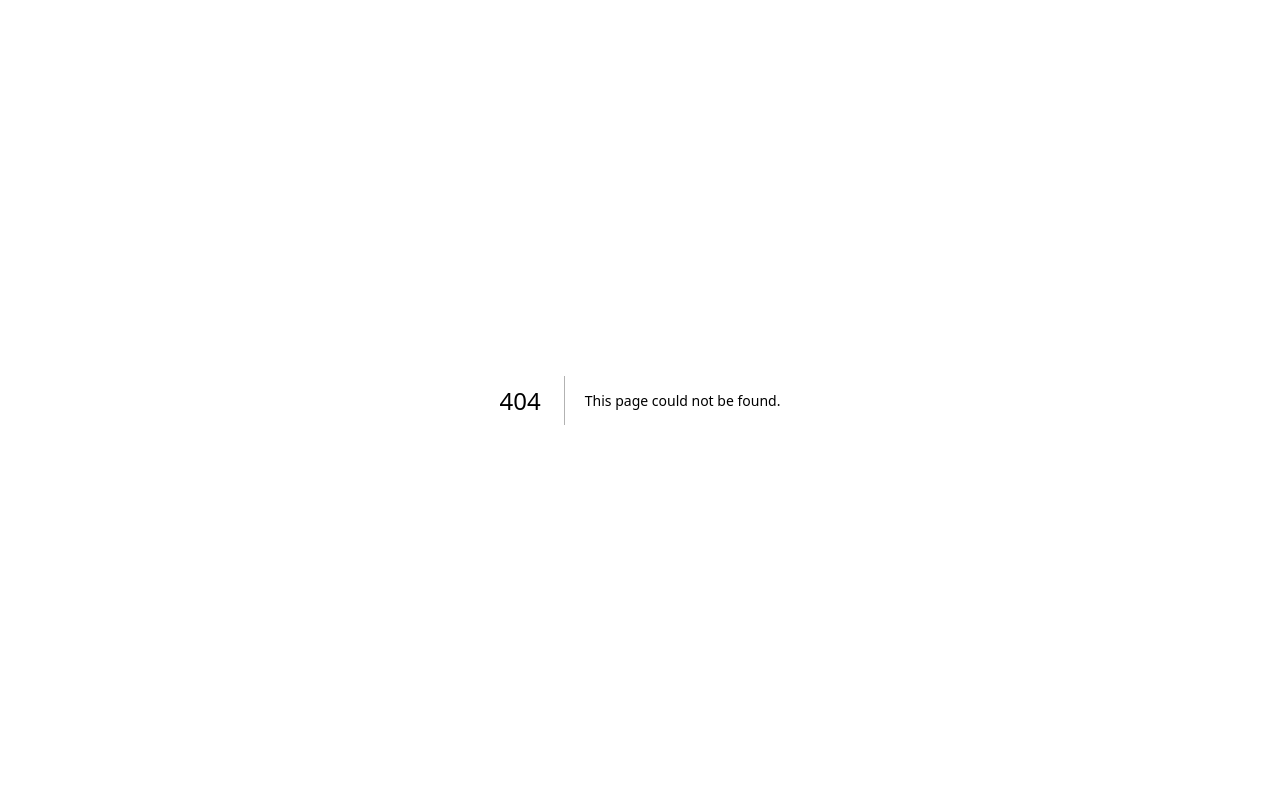
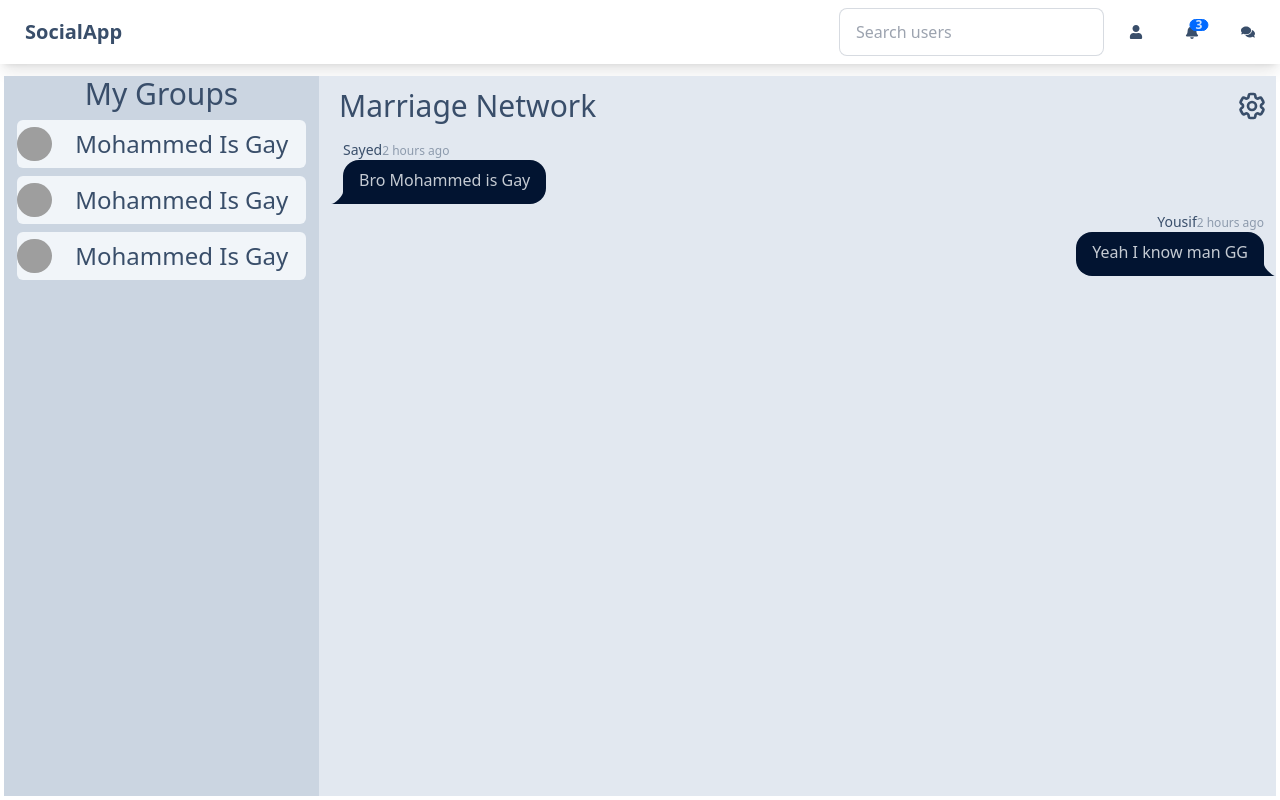
Before and after one commit to Mohamed-2196/social-network, a Next.js app: page /group/1 in a window 1280 px wide. Before the commit this address had no page. Built offline with nearby package versions, Linux system fonts and the light colour scheme; grey boxes are pictures that could not be loaded.

Commit message:
Group Progress

```diff
--- /dev/null
+++ b/app/components/MakeGroup.tsx
@@ -0,0 +1,63 @@
+"use client";
+import React, { useState } from "react";
+
+function MakeGroup() {
+  const [newGroupPopup, setNewGroupPopup] = useState(false);
+
+  return (
+    <>
+      <div>
+        <button
+          className="btn btn-md btn-outline mr-3 btn-primary"
+          onClick={() => setNewGroupPopup(true)}
+        >
+          + New Group
+        </button>
+      </div>
+      {newGroupPopup ? (
+        <>
+          <div className="flex gap-2 items-center  flex-col fixed right-32 h-11/12 w-96 bg-slate-200 border-2 rounded-md border-solid border-blue-400">
+            <div className="flex w-full justify-between m-2">
+              <h1 className="text-2xl m-1">Create Group</h1>
+              <button
+                className="btn btn-md btn-outline mr-3 btn-primary"
+                onClick={() => setNewGroupPopup(false)}
+              >
+                Close
+              </button>
+            </div>
+            <form className="w-full" action="">
+              <div className="flex flex-col items-center">
+                <p>Group Title</p>
+                <input
+                  className="w-11/12"
+                  type="text"
+                  name="group-title"
+                  placeholder="Title"
+                  required
+                ></input>
+              </div>
+              <div>
+                <div className="flex flex-col items-center">
+                  <p>Group Description</p>
+                  <input
+                    className="w-11/12"
+                    type="text"
+                    name="grouop-desc"
+                    placeholder="Description"
+                    required
+                  ></input>
+                </div>
+              </div>
+            </form>
+            <br></br>
+          </div>
+        </>
+      ) : (
+        ""
+      )}
+    </>
+  );
+}
+
+export default MakeGroup;
--- /dev/null
+++ b/app/components/NewGroup.tsx
@@ -0,0 +1,49 @@
+"use client";
+import React, { useState } from "react";
+
+function NewGroup() {
+  const [newGroupPopup, setNewGroupPopup] = useState(false);
+
+  return (
+    <>
+      <div>
+        <button
+          className="btn btn-md btn-outline mr-3 btn-primary"
+          onClick={() => setNewGroupPopup(true)}
+        >
+          + New Group
+        </button>
+      </div>
+      {newGroupPopup ? (
+        <>
+          <div className="flex gap-2 items-center  flex-col fixed right-32 h-11/12 w-96 bg-slate-200 border-2 rounded-md border-solid border-blue-400">
+            <div className="flex w-full justify-between m-2">
+              <h1 className="text-2xl m-1">Pick People</h1>
+              <button
+                className="btn btn-md btn-outline mr-3 btn-primary"
+                onClick={() => setNewGroupPopup(false)}
+              >
+                Close
+              </button>
+            </div>
+            <div className="flex items-center shadow-md w-11/12 justify-between min-h-19 border-solid border-blue-200 border-2">
+              <div className="flex items-center ml-2 gap-10 ">
+                <div className="avatar">
+                  <div className="w-14 rounded-full">
+                    <img src="https://img.daisyui.com/images/stock/photo-1534528741775-53994a69daeb.webp" />
+                  </div>
+                </div>
+                <h1 className="text-base">Mohammed Is Gay</h1>
+              </div>
+            </div>
+            <br></br>
+          </div>
+        </>
+      ) : (
+        ""
+      )}
+    </>
+  );
+}
+
+export default NewGroup;
--- /dev/null
+++ b/app/group/[groupid]/page.tsx
@@ -0,0 +1,83 @@
+import React from "react";
+import Nav from "@/app/components/nav";
+
+const GroupChat = () => {
+  return (
+    <div className="flex min-h-full flex-col gap-2">
+      <Nav></Nav>
+      <div className="flex justify-between gap-3 grow bg-slate-200 m-1">
+        <div className="items-center flex flex-col gap-2 h-auto basis-1/4 bg-slate-300">
+          <h1 className="text-3xl">My Groups</h1>
+          <div className="flex gap-3 rounded-md w-11/12 items-center h-12 bg-slate-100">
+            <div className="basis-2/12 avatar">
+              <div className="w-9/12 rounded-full">
+                <img src="https://img.daisyui.com/images/stock/photo-1534528741775-53994a69daeb.webp" />
+              </div>
+            </div>
+            <h1 className="basis-10/12 text-2xl">Mohammed Is Gay</h1>
+          </div>
+          <div className="flex gap-3 rounded-md w-11/12 items-center h-12 bg-slate-100">
+            <div className="basis-2/12 avatar">
+              <div className="w-9/12 rounded-full">
+                <img src="https://img.daisyui.com/images/stock/photo-1534528741775-53994a69daeb.webp" />
+              </div>
+            </div>
+            <h1 className="basis-10/12 text-2xl">Mohammed Is Gay</h1>
+          </div>
+          <div className="flex gap-3  rounded-md w-11/12 items-center h-12 bg-slate-100">
+            <div className="basis-2/12 avatar">
+              <div className="w-9/12 rounded-full">
+                <img src="https://img.daisyui.com/images/stock/photo-1534528741775-53994a69daeb.webp" />
+              </div>
+            </div>
+            <h1 className="basis-10/12 text-2xl">Mohammed Is Gay</h1>
+          </div>
+        </div>
+        <div className="h-auto basis-3/4 bg-slate-200">
+          <div className="flex  flex-col h-full">
+            <div className="h-auto flex justify-between pl-2 pr-2 items-center bg-slate-200 basis-1/12">
+              <h1 className="text-3xl">Marriage Network</h1>
+              <svg
+                xmlns="http://www.w3.org/2000/svg"
+                fill="none"
+                viewBox="0 0 24 24"
+                strokeWidth={2}
+                stroke="currentColor"
+                className="size-8"
+              >
+                <path
+                  strokeLinecap="round"
+                  strokeLinejoin="round"
+                  d="M9.594 3.94c.09-.542.56-.94 1.11-.94h2.593c.55 0 1.02.398 1.11.94l.213 1.281c.063.374.313.686.645.87.074.04.147.083.22.127.325.196.72.257 1.075.124l1.217-.456a1.125 1.125 0 0 1 1.37.49l1.296 2.247a1.125 1.125 0 0 1-.26 1.431l-1.003.827c-.293.241-.438.613-.43.992a7.723 7.723 0 0 1 0 .255c-.008.378.137.75.43.991l1.004.827c.424.35.534.955.26 1.43l-1.298 2.247a1.125 1.125 0 0 1-1.369.491l-1.217-.456c-.355-.133-.75-.072-1.076.124a6.47 6.47 0 0 1-.22.128c-.331.183-.581.495-.644.869l-.213 1.281c-.09.543-.56.94-1.11.94h-2.594c-.55 0-1.019-.398-1.11-.94l-.213-1.281c-.062-.374-.312-.686-.644-.87a6.52 6.52 0 0 1-.22-.127c-.325-.196-.72-.257-1.076-.124l-1.217.456a1.125 1.125 0 0 1-1.369-.49l-1.297-2.247a1.125 1.125 0 0 1 .26-1.431l1.004-.827c.292-.24.437-.613.43-.991a6.932 6.932 0 0 1 0-.255c.007-.38-.138-.751-.43-.992l-1.004-.827a1.125 1.125 0 0 1-.26-1.43l1.297-2.247a1.125 1.125 0 0 1 1.37-.491l1.216.456c.356.133.751.072 1.076-.124.072-.044.146-.086.22-.128.332-.183.582-.495.644-.869l.214-1.28Z"
+                />
+                <path
+                  strokeLinecap="round"
+                  strokeLinejoin="round"
+                  d="M15 12a3 3 0 1 1-6 0 3 3 0 0 1 6 0Z"
+                />
+              </svg>
+            </div>
+            <div className="h-auto bg-slate-200 basis-11/12">
+              <div className="chat chat-start">
+                <div className="chat-header">
+                  Sayed
+                  <time className="text-xs opacity-50">2 hours ago</time>
+                </div>
+                <div className="chat-bubble">Bro Mohammed is Gay</div>
+              </div>
+              <div className="chat chat-end">
+                <div className="chat-header">
+                  Yousif
+                  <time className="text-xs opacity-50">2 hours ago</time>
+                </div>
+                <div className="chat-bubble">Yeah I know man GG</div>
+              </div>
+            </div>
+          </div>
+        </div>
+      </div>
+    </div>
+  );
+};
+
+export default GroupChat;
--- a/app/group/page.tsx
+++ b/app/group/page.tsx
@@ -1,14 +1,20 @@
 import React from "react";
 import Nav from "../components/nav";
+import NewGroup from "../components/NewGroup";
 
 const GroupPage = () => {
   return (
     <div className="flex flex-col gap-2 min-h-screen bg-base-200">
       <Nav></Nav>
-      <div className=" flex items-center  min-h-20 border-2">
+      <div className=" flex items-center justify-between min-h-20 border-2">
         <div className="flex gap-7 ml-3">
-        <button className="btn btn-md btn-outline">My Groups</button>
-          <button className="btn btn-md btn-outline btn-primary">All Groups</button>
+          <button className="btn btn-md btn-outline">My Groups</button>
+          <button className="btn btn-md btn-outline btn-primary">
+            All Groups
+          </button>
+        </div>
+        <div>
+          <NewGroup></NewGroup>
         </div>
       </div>
       <div className="flex items-center shadow-md justify-between min-h-19 border-solid border-blue-200 border-2">
@@ -21,7 +27,9 @@
           <h1 className="text-3xl">Mohammed Is Gay</h1>
         </div>
         <div className="flex items-center mr-2 gap-10 ">
-        <button className="btn btn-outline btn-primary">Request To Join</button>
+          <button className="btn btn-outline btn-primary">
+            Request To Join
+          </button>
         </div>
       </div>
       <div className="flex items-center shadow-md justify-between min-h-19 border-solid border-blue-200 border-2">
@@ -34,7 +42,9 @@
           <h1 className="text-3xl">Mohammed Is Gay</h1>
         </div>
         <div className="flex items-center mr-2 gap-10 ">
-        <button className="btn btn-outline btn-primary">Request To Join</button>
+          <button className="btn btn-outline btn-primary">
+            Request To Join
+          </button>
         </div>
       </div>
     </div>
--- a/app/page.tsx
+++ b/app/page.tsx
@@ -1,4 +1,4 @@
-import AuthPage from "./components/home";
+import AuthPage from "./components/Sign";
 export default function Home() {
 
   return (
```
